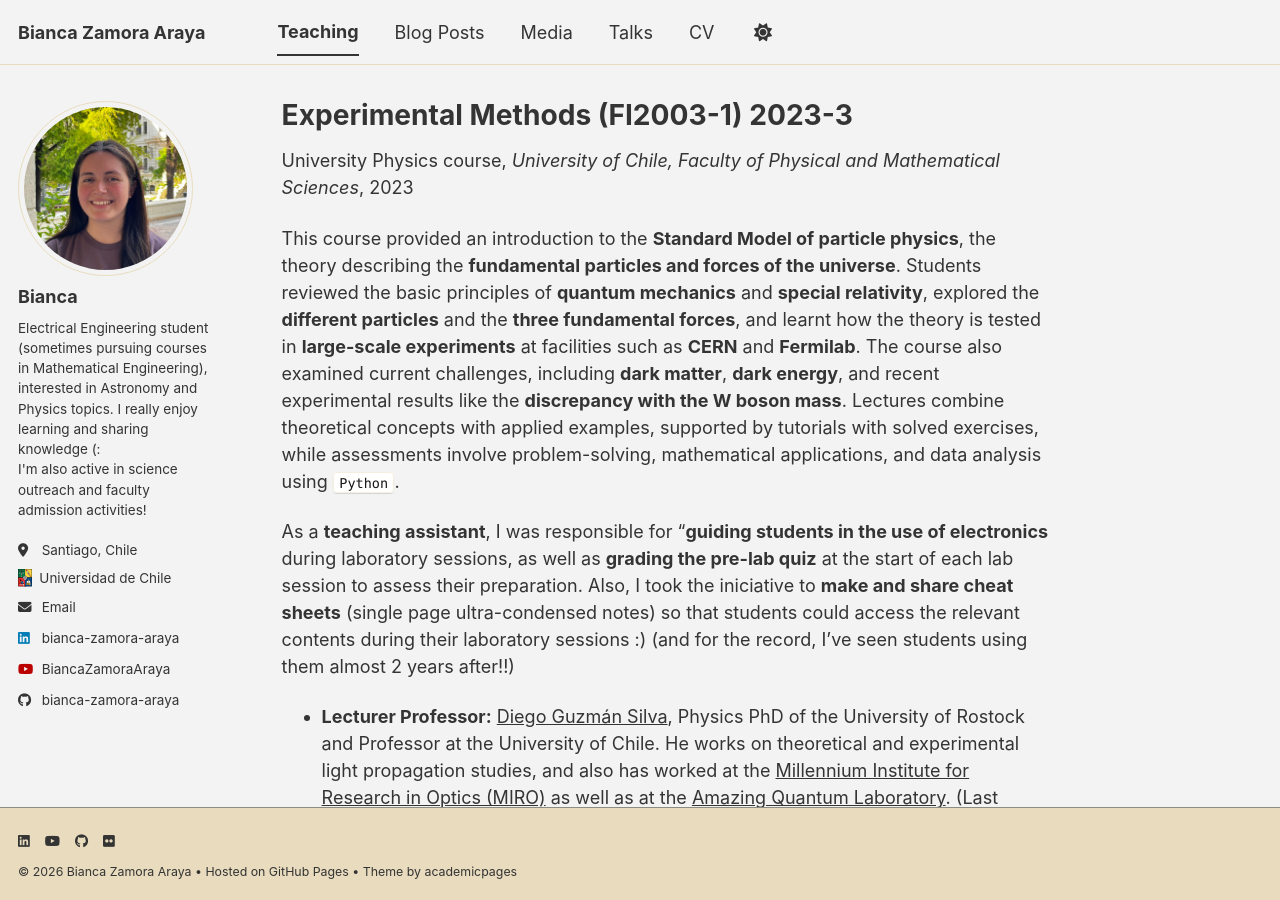
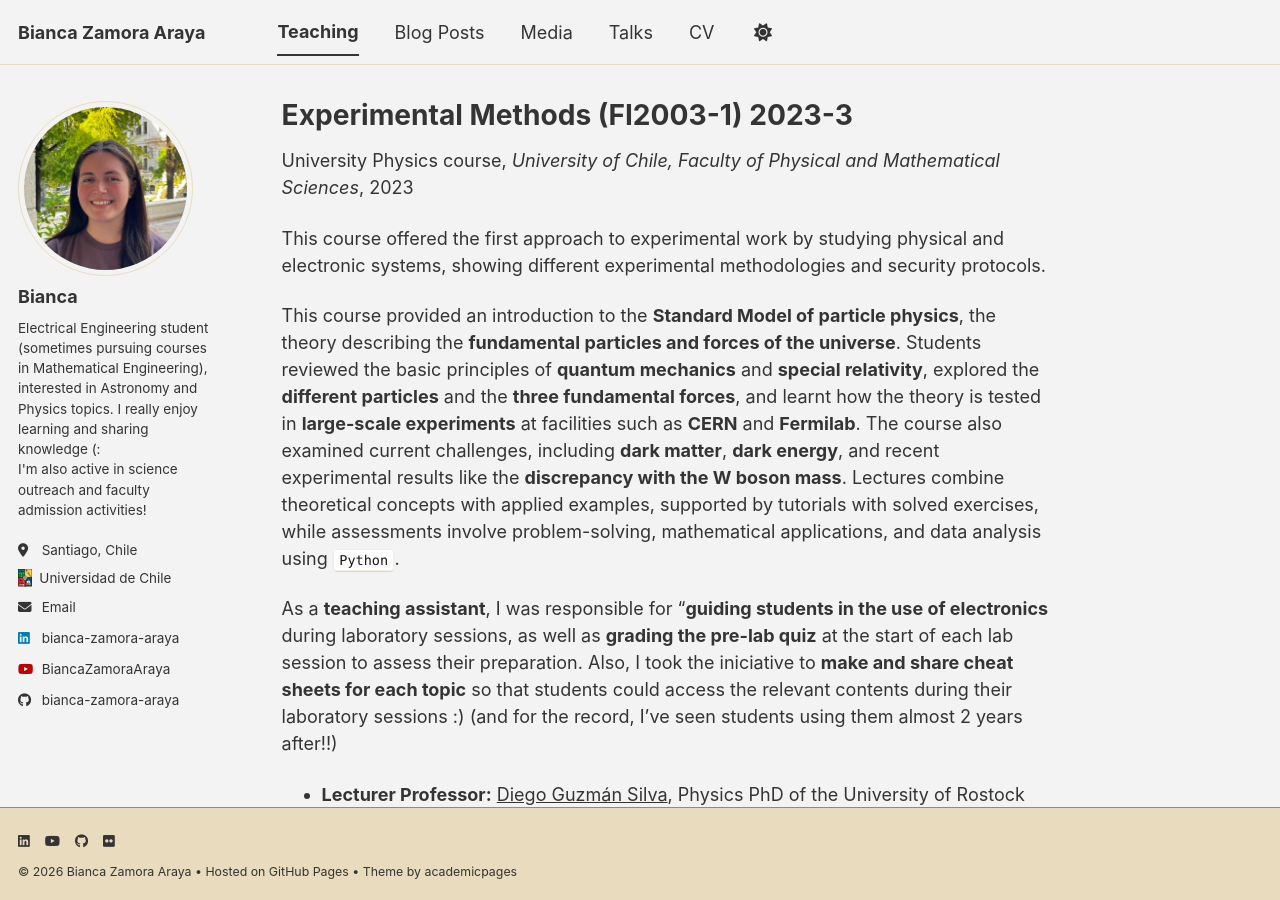
Before and after one commit to Bianca-Zamora-Araya/Bianca-Zamora-Araya.github.io, a Jekyll site: the page built from _teaching/2023-3_FI2003-1.md, in a window 1280 px wide and 900 px high. Built offline with Jekyll 4.4.1, drawn with Linux system fonts in a browser that asks for light colours; a style sheet for code colours, icons or effects is not loaded; some of the changed text lies outside the part shown.

Commit message:
Update 2023-3_FI2003-1.md

```diff
--- a/_teaching/2023-3_FI2003-1.md
+++ b/_teaching/2023-3_FI2003-1.md
@@ -8,9 +8,11 @@ date: 2023-12-23
 location: "Santiago, Chile"
 ---
 
+This course offered the first approach to experimental work by studying physical and electronic systems, showing different experimental methodologies and security protocols.
+
 This course provided an introduction to the **Standard Model of particle physics**, the theory describing the **fundamental particles and forces of the universe**. Students reviewed the basic principles of **quantum mechanics** and **special relativity**, explored the **different particles** and the **three fundamental forces**, and learnt how the theory is tested in **large-scale experiments** at facilities such as **CERN** and **Fermilab**. The course also examined current challenges, including **dark matter**, **dark energy**, and recent experimental results like the **discrepancy with the W boson mass**. Lectures combine theoretical concepts with applied examples, supported by tutorials with solved exercises, while assessments involve problem-solving, mathematical applications, and data analysis using `Python`.
 
-As a **teaching assistant**, I was responsible for "**guiding students in the use of electronics** during laboratory sessions, as well as **grading the pre-lab quiz** at the start of each lab session to assess their preparation. Also, I took the iniciative to **make and share cheat sheets** (single page ultra-condensed notes) so that students could access the relevant contents during their laboratory sessions :) (and for the record, I've seen students using them almost 2 years after!!)
+As a **teaching assistant**, I was responsible for "**guiding students in the use of electronics** during laboratory sessions, as well as **grading the pre-lab quiz** at the start of each lab session to assess their preparation. Also, I took the iniciative to **make and share cheat sheets for each topic** so that students could access the relevant contents during their laboratory sessions :) (and for the record, I've seen students using them almost 2 years after!!)
 
 * **Lecturer Professor:** [Diego Guzmán Silva](https://scholar.google.com/citations?user=l6hSvqEAAAAJ&hl=en), Physics PhD of the University of Rostock and Professor at the University of Chile. He works on theoretical and experimental light propagation studies, and also has worked at the [Millennium Institute for Research in Optics (MIRO)](https://www.miroptics.cl/) as well as at the [Amazing Quantum Laboratory](https://www.amazingquantum.com/). (Last updated: July, 2026).
 * **Original name of the course:** "Métodos Experimentales".
@@ -154,9 +156,10 @@ Laugh Material
       <img src="/files/icons/ucursos_logo.png"
            alt="U-Cursos logo"
            style="width:16px; height:16px; vertical-align:middle;"></a>
-    Meme de propagación de errores
-    </h3>
-    <img src="/files/2023-3_FI2003-1/Laugh_Material/Propagaci_n_de_errores.jpg" alt="Meme de propagación de errores. Referencia a la escena de Einstein hablando con Oppenheimer en la película "Oppenheimer" style="width: 100%; max-width: 400px; height: auto;">
+      Meme de propagación de errores</h3>
+    <img src="/files/2023-3_FI2003-1/Laugh_Material/Propagaci_n_de_errores.jpg"
+         alt='Meme de propagación de errores. Referencia a la escena de Einstein hablando con Oppenheimer en la película "Oppenheimer"'
+         style="width: 100%; max-width: 400px; aspect-ratio: 16 / 9; object-fit: contain; border-radius: 4px;">
   </div>
 </div>
 
```
